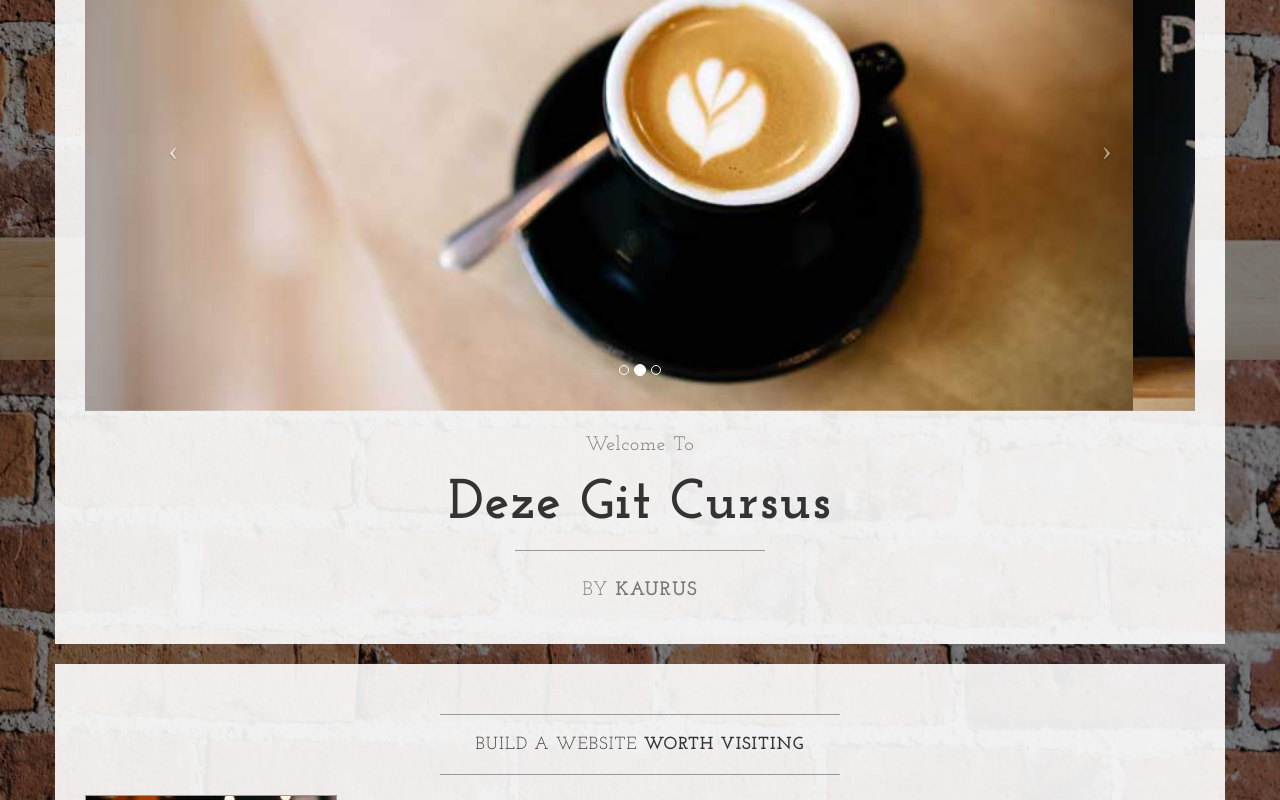
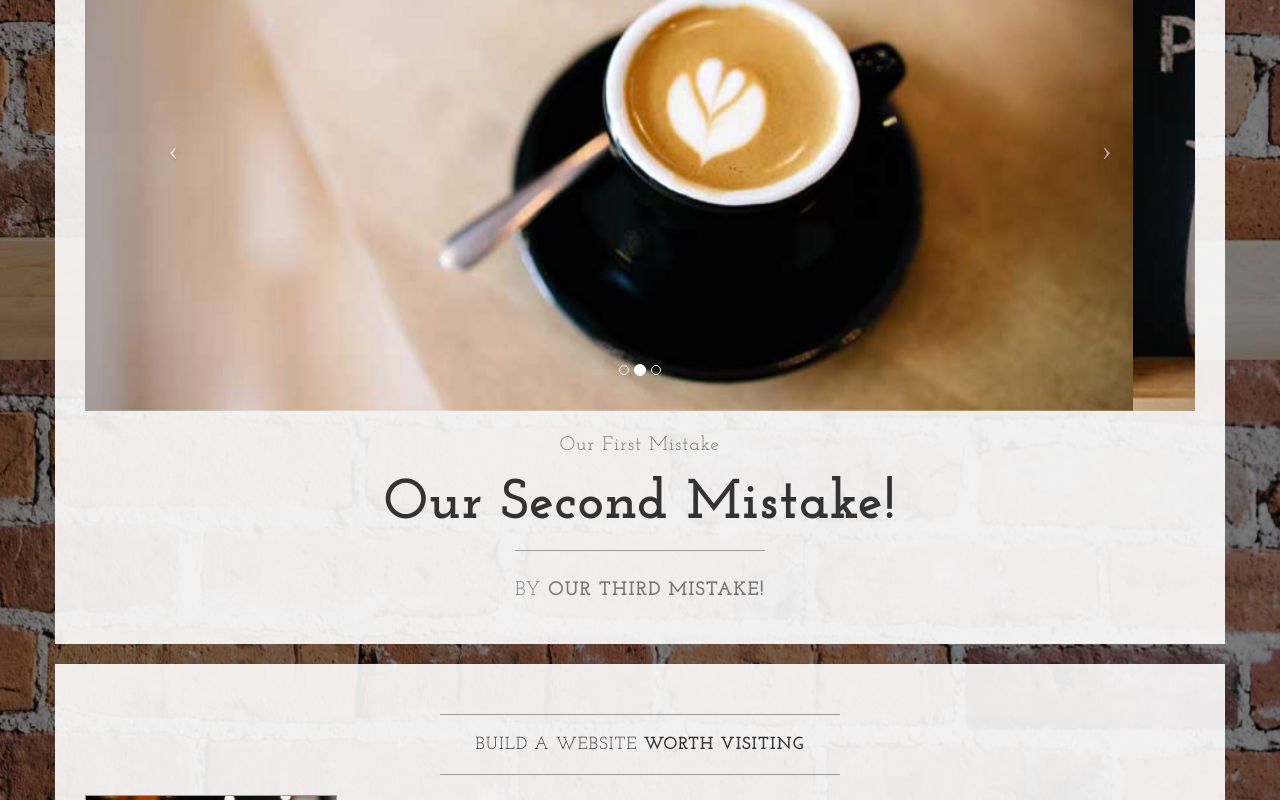
Before and after one commit to geertens/learnableGitCourse, a plain HTML site: page index.html in a window 1280 px wide. Shown: the part 440-1240 px from the top of the page. Drawn offline with nearby package versions, Linux system fonts and the light colour scheme.

Commit message:
commiting derde fout en andere twee laten staan

```diff
--- a/index.html
+++ b/index.html
@@ -106,13 +106,13 @@
                         </a>
                     </div>
                     <h2 class="brand-before">
-                        <small>Welcome to</small>
+                        <small>Our first mistake</small>
                     </h2>
-                    <h1 class="brand-name">Deze Git cursus</h1>
+                    <h1 class="brand-name">Our second mistake!</h1>
                     <hr class="tagline-divider">
                     <h2>
                         <small>By
-                            <strong>Kaurus</strong>
+                            <strong>Our third mistake!</strong>
                         </small>
                     </h2>
                 </div>
```
